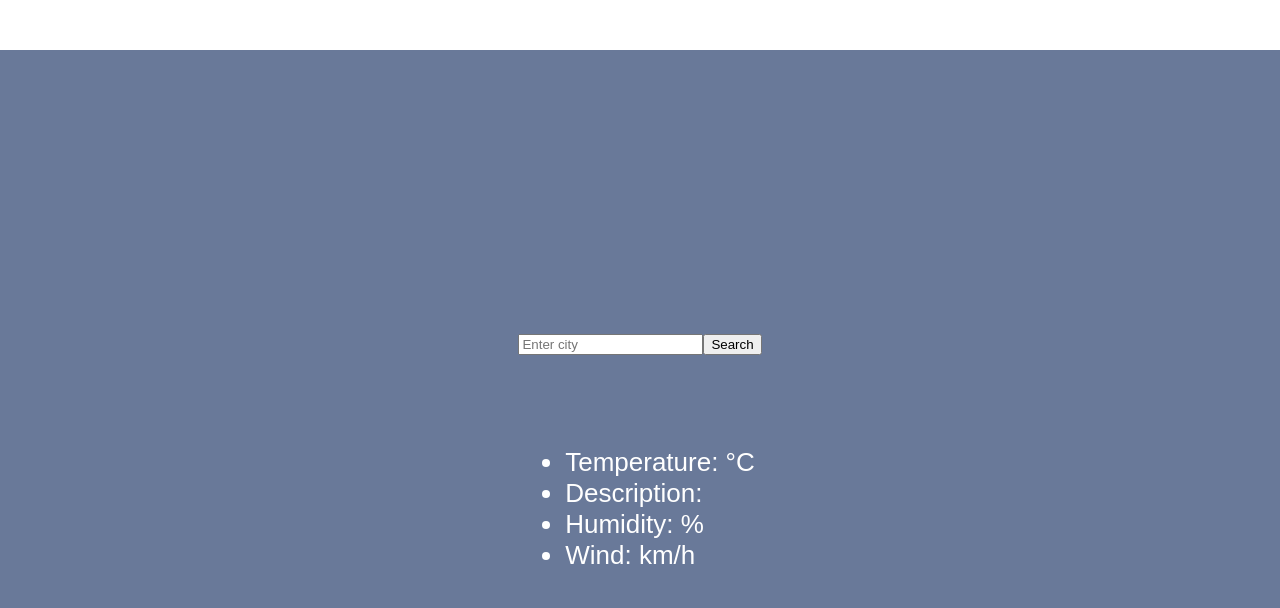
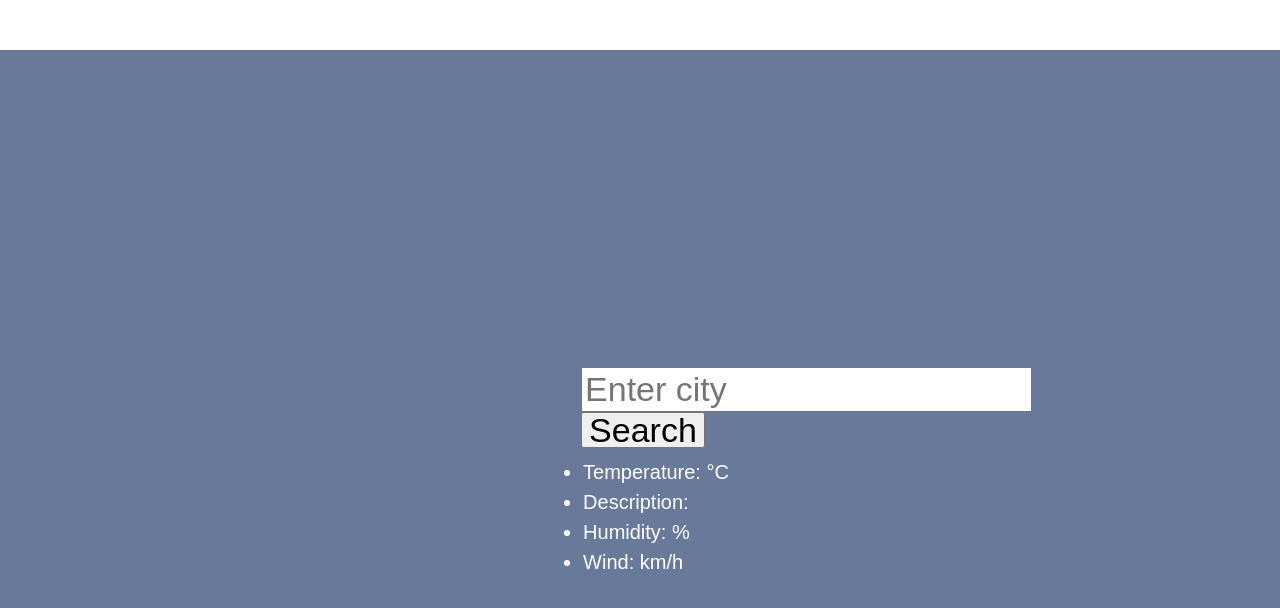
Before and after one commit to Oksana796/weather-react, a React (Create React App) app: page / in a window 1280 px wide. Shown: the top 608 px of the page. Built offline with nearby package versions, Linux system fonts and the light colour scheme.

Commit message:
add bootstrap, font-size, some css

```diff
--- a/public/index.html
+++ b/public/index.html
@@ -9,6 +9,13 @@
       name="description"
       content="Web site created using create-react-app"
     />
+    <link
+      href="https://cdn.jsdelivr.net/npm/bootstrap@5.1.2/dist/css/bootstrap.min.css"
+      rel="stylesheet"
+      integrity="sha384-uWxY/CJNBR+1zjPWmfnSnVxwRheevXITnMqoEIeG1LJrdI0GlVs/9cVSyPYXdcSF"
+      crossorigin="anonymous"
+    />
+
     <link rel="apple-touch-icon" href="%PUBLIC_URL%/logo192.png" />
     <!--
       manifest.json provides metadata used when your web app is installed on a
--- a/src/App.css
+++ b/src/App.css
@@ -9,6 +9,7 @@
   flex-direction: column;
   align-items: center;
   justify-content: center;
-  font-size: calc(10px + 2vmin);
+  font-size: 20px;
   color: white;
+  line-height: 30px;
 }
--- a/src/SearchCity.css
+++ b/src/SearchCity.css
@@ -2,13 +2,20 @@
   font-family: sans-serif;
   text-align: center;
   margin-top: 50px;
-  background-color: aquamarine;
+  //background-color: aquamarine;
 }
 form {
   margin: 30px 0;
-  font-size: 18px;
+  padding: 30px;
+  font-size: 34px;
+  width: 60px;
+  height: 30px;
+}
+h4 {
+  font-size: 30px;
 }
 ul {
   display: inline-block;
   text-align: left;
+  //line-height: 20px;
 }
```
